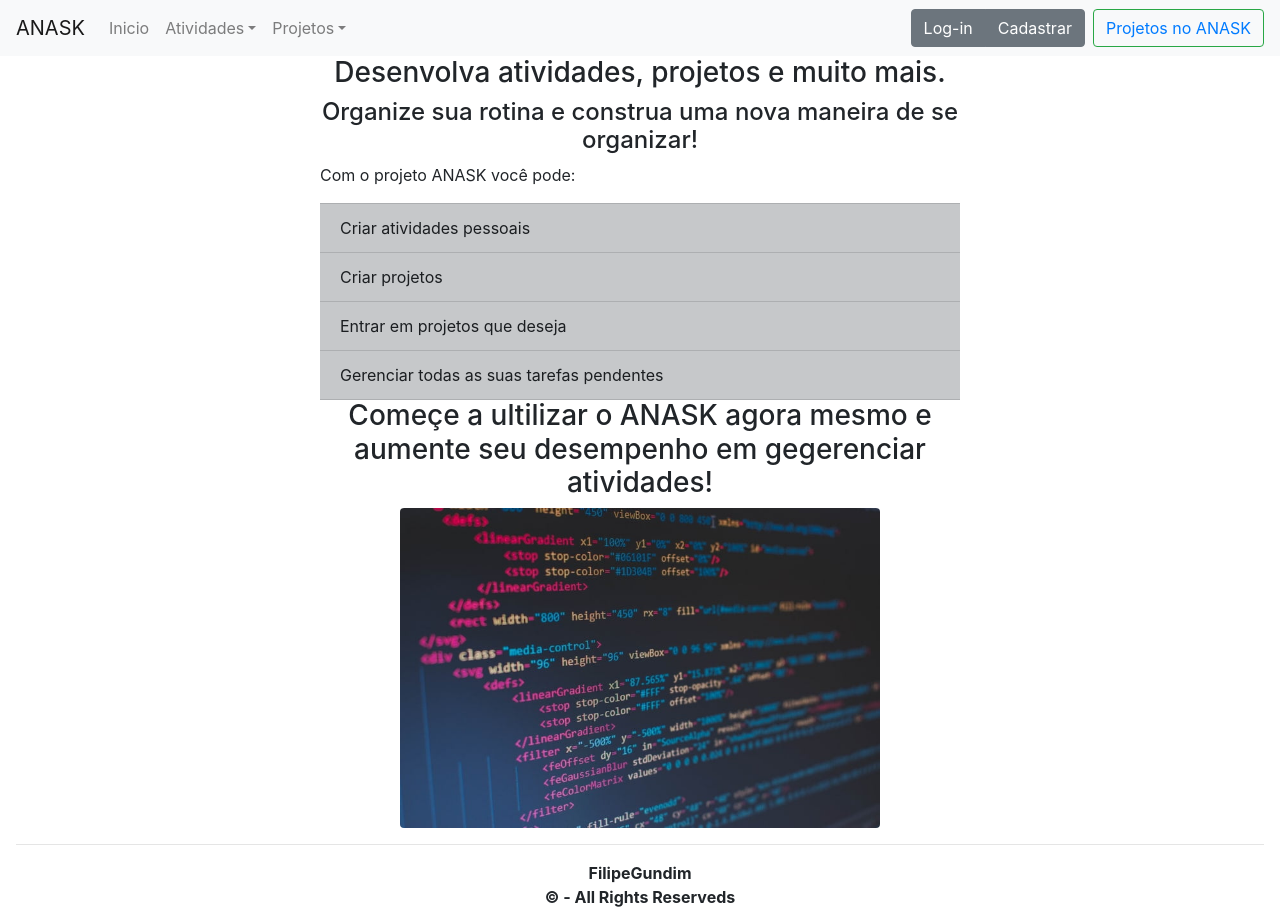
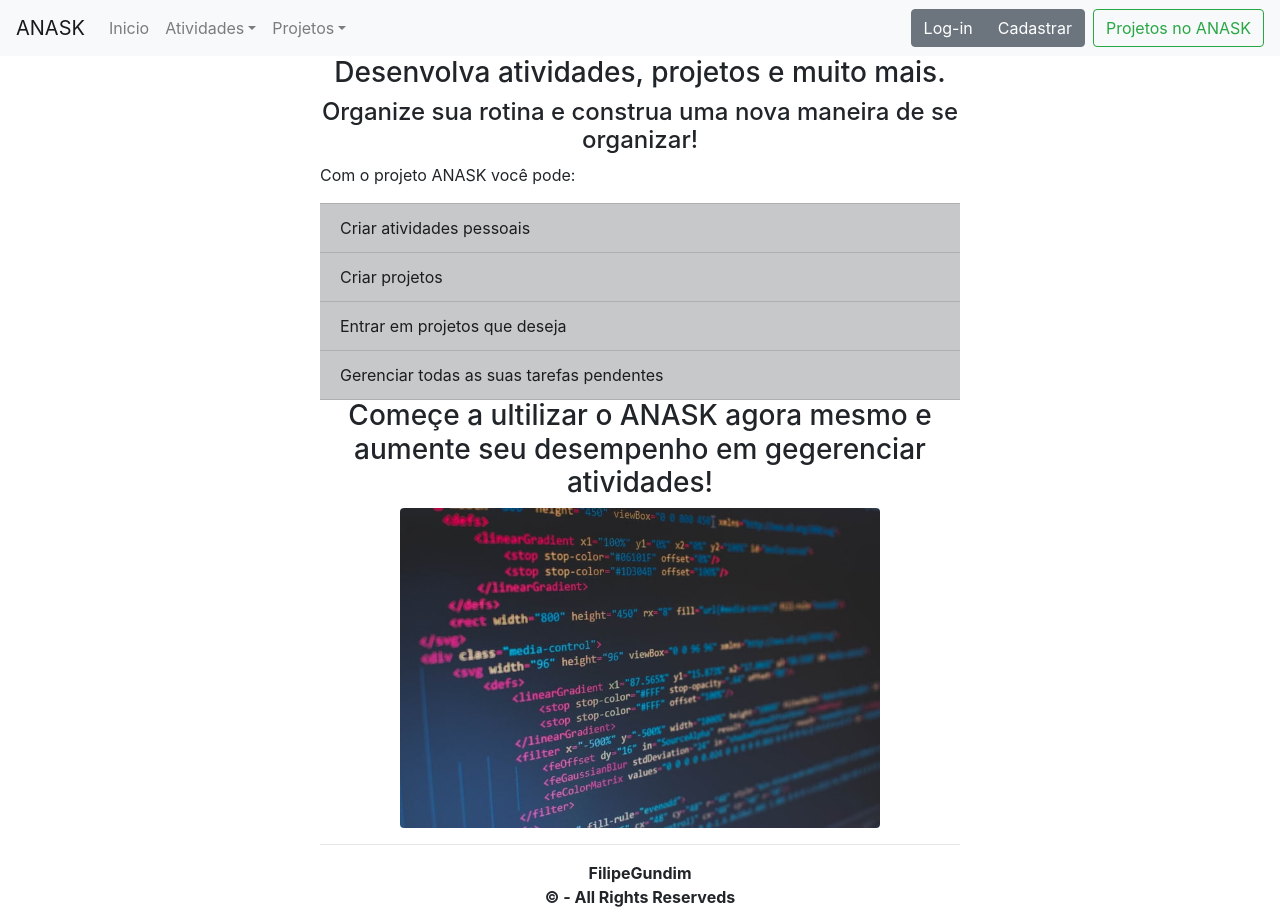
Before and after one commit to FilipeGundim/ANASK, a React (Create React App) app in the folder frontend/front-anask/: page / in a window 1280 px wide. Built offline with nearby package versions, Linux system fonts and the light colour scheme.

Commit message:
corrigido problema de <form>

```diff
--- a/frontend/front-anask/src/components/footer.jsx
+++ b/frontend/front-anask/src/components/footer.jsx
@@ -3,7 +3,7 @@ import React from 'react'
 const Footer = () => {
     return (
         <div>
-            <hr className="mr-3 ml-3" />
+            <hr className="w-50 mr-auto ml-auto" />
             <footer className="mb-2 text-center">
               <strong>FilipeGundim<br/>
                 © - All Rights Reserveds</strong>
--- a/frontend/front-anask/src/components/header.jsx
+++ b/frontend/front-anask/src/components/header.jsx
@@ -61,7 +61,7 @@ class Header extends React.Component {
                         <Button variant="secondary" onClick={() => { this.cadastroOpen() }}>Cadastrar</Button>
                     </ButtonGroup>
                     <Form inline>
-                        <Button variant="outline-success"><Link to="/busca-projetos">Projetos no ANASK</Link></Button>
+                        <Button variant="outline-success" as={Link} to="/busca-projetos">Projetos no ANASK</Button>
                     </Form>
                 </Navbar.Collapse>
                 <CadastroModel show={this.state.open} close={() => { this.cadastroClose() }} />
--- a/frontend/front-anask/src/components/inicio.jsx
+++ b/frontend/front-anask/src/components/inicio.jsx
@@ -8,7 +8,7 @@ const Inicio = () => {
             <p className="h3">Desenvolva atividades, projetos e muito mais.</p>
             <p className="h4">Organize sua rotina e construa uma nova maneira de se organizar!</p>
             <ListGroup className="text-left" variant="flush">
-                <p>Com o projeto ANASK você pode:</p>
+                <p className="h">Com o projeto ANASK você pode:</p>
                 <ListGroup.Item variant="dark">Criar atividades pessoais</ListGroup.Item>
                 <ListGroup.Item variant="dark">Criar projetos</ListGroup.Item>
                 <ListGroup.Item variant="dark">Entrar em projetos que deseja</ListGroup.Item>
--- a/frontend/front-anask/src/components/login/cadastro.jsx
+++ b/frontend/front-anask/src/components/login/cadastro.jsx
@@ -27,7 +27,7 @@ const CadastroModel = ({ show, close }) => {
     }
 
     return (
-        <Modal show={show} onClose={close}>
+        <Modal show={show} onClose={close} onHide={close}>
             <Modal.Dialog >
                 <Modal.Header closeButton onClick={close}>
                     <Modal.Title>Criar User</Modal.Title>
--- a/frontend/front-anask/src/components/utils/atividades/novaAtividade.jsx
+++ b/frontend/front-anask/src/components/utils/atividades/novaAtividade.jsx
@@ -27,7 +27,7 @@ class atividadeForm extends React.Component {
     render() {
         return (
             <div className="w-50 justify-content-center mr-auto ml-auto">
-                <Form>
+                <Form as="div">
                     <Form.Group >
                         <Form.Label>Titulo</Form.Label>
                         <Form.Control type="text" placeholder="Titulo da sua nova atividade!" onChange={(e) => { this.setState({ titulo: e.target.value }) }} />
--- a/frontend/front-anask/src/components/utils/projetos/novoProjeto.jsx
+++ b/frontend/front-anask/src/components/utils/projetos/novoProjeto.jsx
@@ -27,7 +27,7 @@ class ProjetoForm extends React.Component {
     render() {
         return (
             <div className="w-50 justify-content-center mr-auto ml-auto">
-                <Form>
+                <Form as="div">
                     <Form.Group >
                         <Form.Label>Titulo</Form.Label>
                         <Form.Control type="text" placeholder="Titulo de se novo projeto!" onChange={(e) => { this.setState({ titulo: e.target.value }) }} />
```
